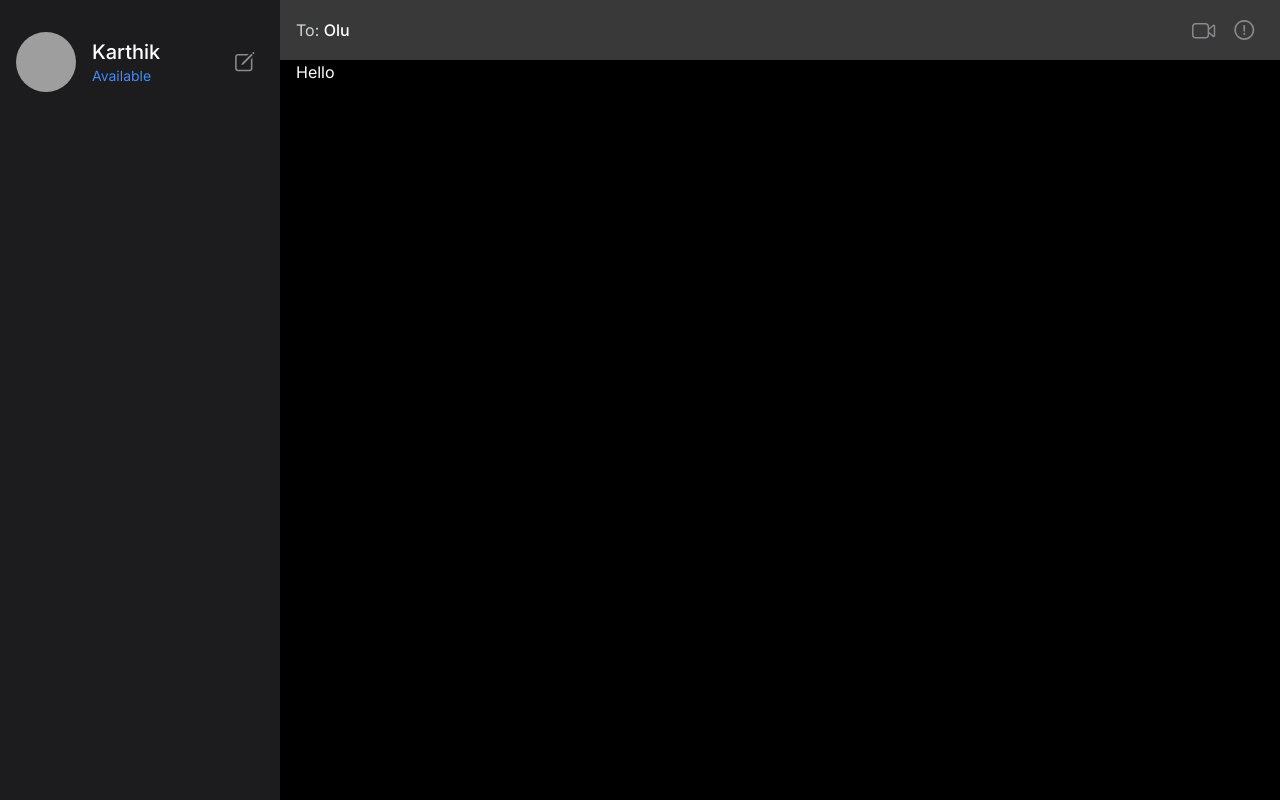
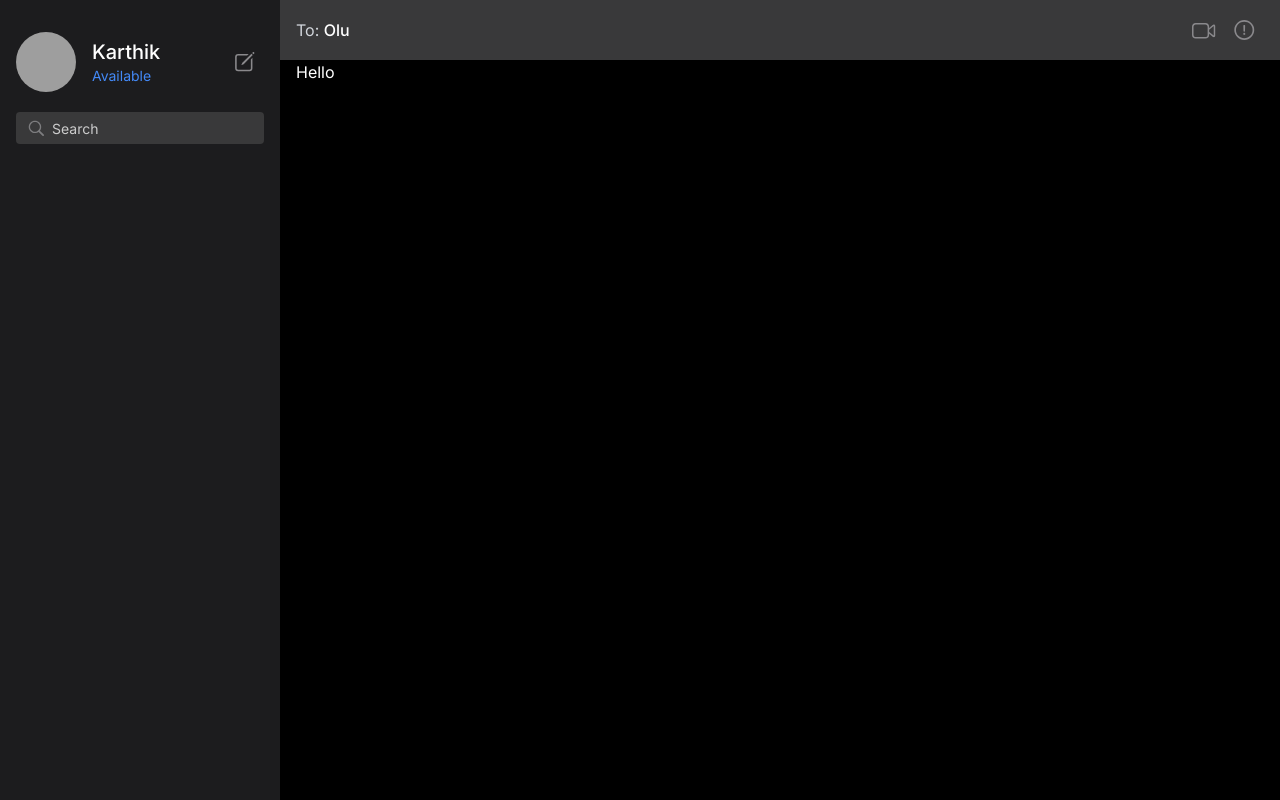
Before and after one commit to dayojiboye/next-14-chats, a Next.js app: page / in a window 1280 px wide. Built offline with nearby package versions, Linux system fonts and the light colour scheme; grey boxes are pictures that could not be loaded.

Commit message:
feat: added search input

```diff
--- a/package.json
+++ b/package.json
@@ -9,9 +9,11 @@
 		"lint": "next lint"
 	},
 	"dependencies": {
+		"clsx": "^2.1.0",
 		"next": "14.2.1",
 		"react": "^18",
-		"react-dom": "^18"
+		"react-dom": "^18",
+		"tailwind-merge": "^2.2.2"
 	},
 	"devDependencies": {
 		"@svgr/webpack": "^8.1.0",
--- a/src/app/globals.css
+++ b/src/app/globals.css
@@ -209,19 +209,17 @@ textarea {
 	font-family: inherit;
 	outline: none;
 	color: inherit;
-	/* display: none; */
 }
 
 input:not([type="radio"]):read-only,
 input:not([type="checkbox"]):read-only {
 	cursor: default;
-	/* background-color: #f1f0f3; */
 }
 
 input::placeholder,
 select::placeholder,
 textarea::placeholder {
-	color: #92a4ac;
+	color: #ccc;
 }
 
 input[type="checkbox"] {
--- a/src/components/CustomInput/CustomInput.tsx
+++ b/src/components/CustomInput/CustomInput.tsx
@@ -1,48 +1,35 @@
+import { cn } from "@/utils/helpers";
 import React from "react";
 
 type Props = {
-	className: string | undefined;
-	label: string | undefined;
+	className?: string;
 	name: string;
-	onChange: React.ChangeEventHandler<HTMLInputElement> | undefined;
-	value: string | number | readonly string[] | undefined;
-	placeholder: string | undefined;
-	inputClassName: string | undefined;
+	onChange?: React.ChangeEventHandler<HTMLInputElement>;
+	value?: string | number | readonly string[];
+	placeholder?: string;
 	icon?: React.ElementType;
 } & React.DetailedHTMLProps<React.InputHTMLAttributes<HTMLInputElement>, HTMLInputElement>;
 
 export default function CustomInput({
 	className,
-	label,
 	name,
 	onChange,
 	value,
 	placeholder,
-	inputClassName,
 	icon,
 	...props
 }: Props) {
 	const Icon = icon ? icon : null;
-	const [isFocused, setIsFocused] = React.useState(false);
 
 	return (
-		<div className={`w-full ${className}`}>
-			{label && (
-				<label
-					className="mb-[4px] text-sm font-medium w-fit block"
-					htmlFor={props.id ? props.id : name}
-				>
-					{label}
-				</label>
-			)}
-
+		<div className={cn("w-full", className)}>
 			<div className="w-full relative">
-				{icon && (
+				{Icon && (
 					<label
 						htmlFor={props.id ? props.id : name}
 						className="absolute top-[50%] translate-y-[-50%] z-[1] left-[12px]"
 					>
-						{Icon ? <Icon className={`w-5 h-5`} /> : null}
+						{Icon ? <Icon className="w-4 h-4" /> : null}
 					</label>
 				)}
 
@@ -52,9 +39,9 @@ export default function CustomInput({
 					id={props.id ? props.id : name}
 					onChange={onChange}
 					value={value}
-					className={`block h-[40px] border py-[10px] text-sm placeholder:text-[#868C98] w-full rounded-[10px] ${
-						icon ? "px-9" : "px-3"
-					} ${inputClassName}`}
+					className={`block h-[32px] py-[10px] text-sm placeholder:text-faded w-full rounded-[4px] bg-header ${
+						Icon ? "px-9" : "px-3"
+					}`}
 					{...props}
 				/>
 			</div>
--- a/src/components/Sidebar/Sidebar.tsx
+++ b/src/components/Sidebar/Sidebar.tsx
@@ -2,6 +2,8 @@ import ChatData from "@/constants/dummy-api";
 import Image from "next/image";
 import React from "react";
 import EditIcon from "@/assets/edit-icon.svg";
+import CustomInput from "../CustomInput/CustomInput";
+import SearchIcon from "@/assets/search-icon.svg";
 
 type Props = {
 	isOpen: boolean;
@@ -41,6 +43,14 @@ export default function Sidebar({ isOpen }: Props) {
 					<EditIcon className="w-6 group-hover:[&>path]:fill-white" />
 				</button>
 			</div>
+
+			<CustomInput
+				icon={SearchIcon}
+				className="mt-5"
+				name="search"
+				placeholder="Search"
+				onChange={() => {}}
+			/>
 		</nav>
 	);
 }
--- /dev/null
+++ b/src/utils/helpers.ts
@@ -0,0 +1,6 @@
+import { clsx, type ClassValue } from "clsx";
+import { twMerge } from "tailwind-merge";
+
+export const cn = (...args: ClassValue[]) => {
+	return twMerge(clsx(args));
+};
```
Also changed, not shown: src/assets/search-icon.svg (added), 1 other file (tests, documents, lock files or other folders).
